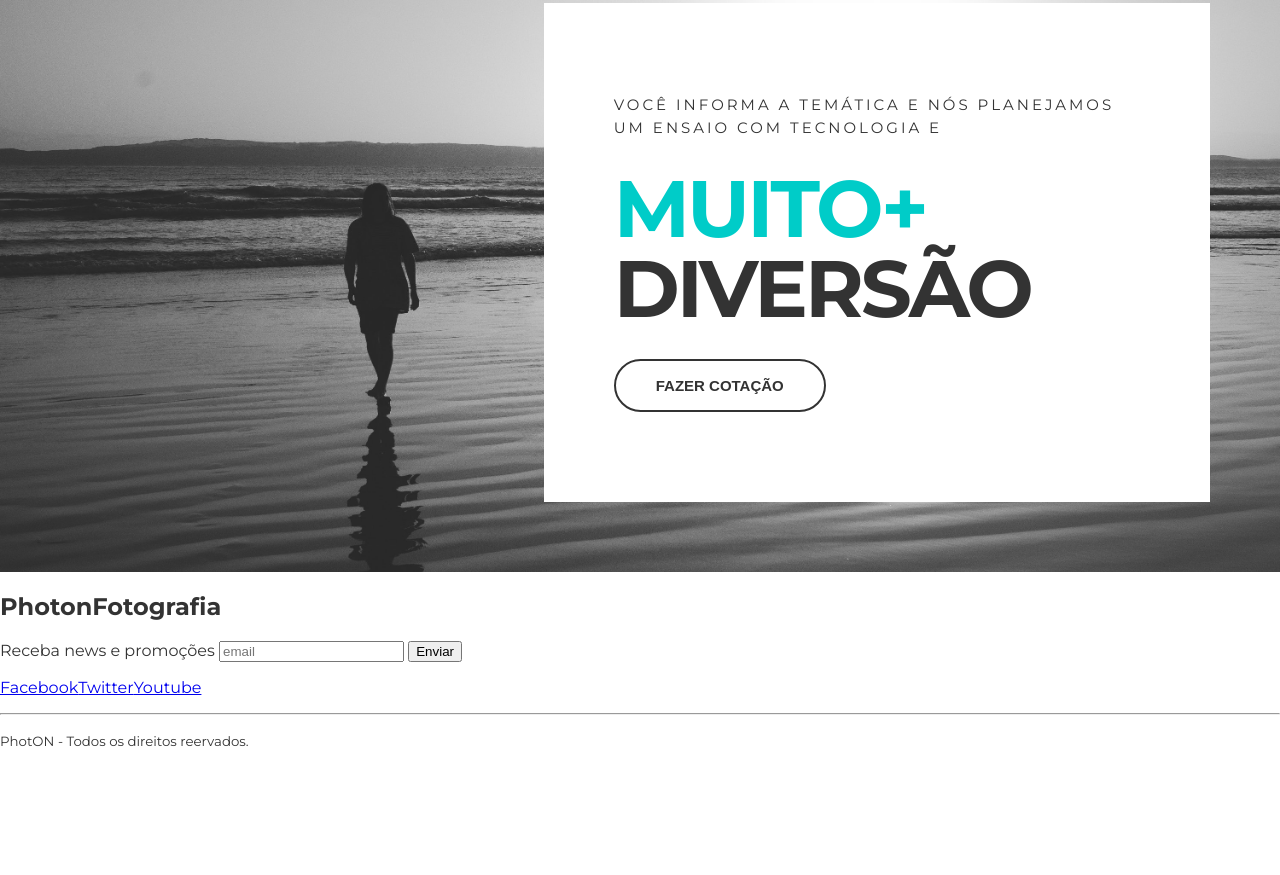
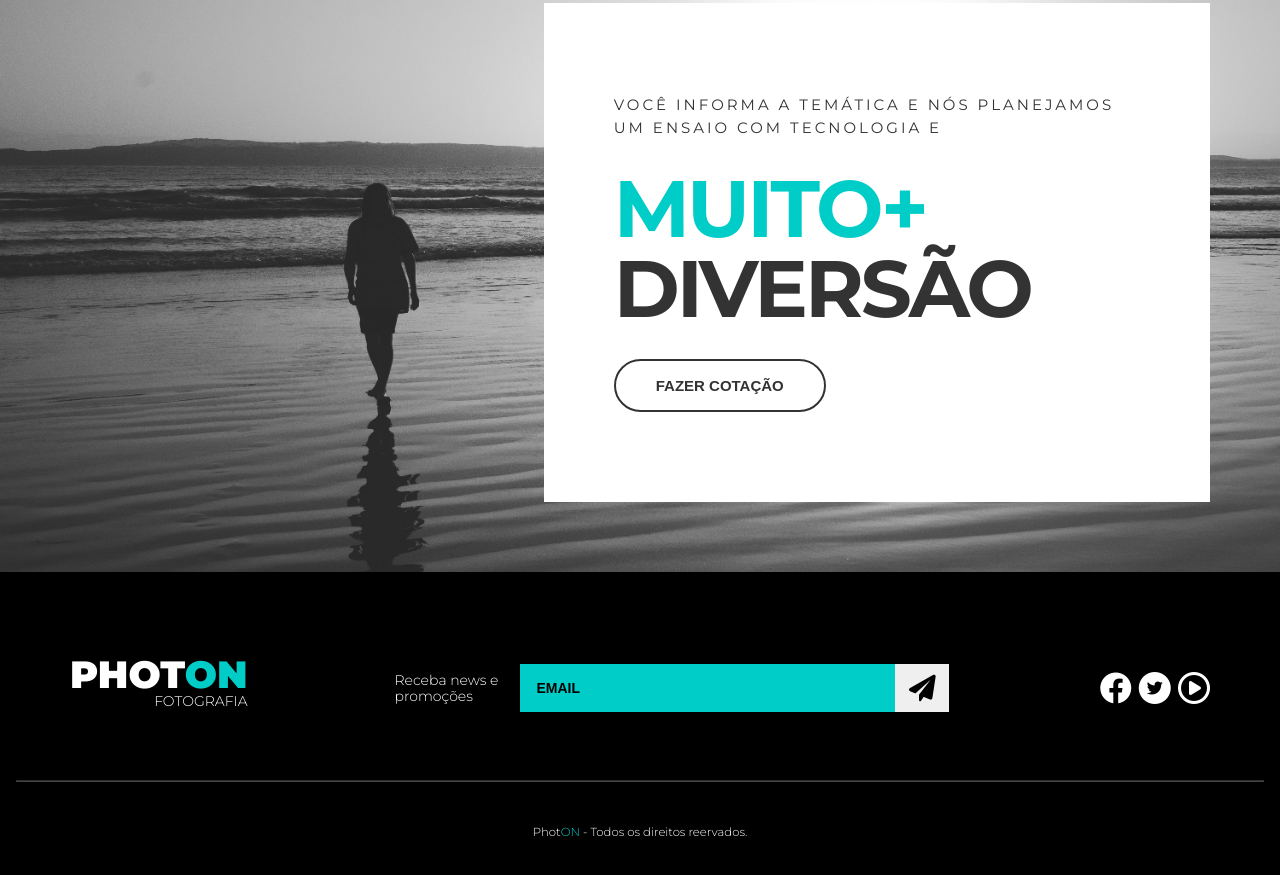
Before and after one commit to GeaneOliveira/photon, a website: page src/index.html in a window 1280 px wide. Shown: the part 1697-2572 px from the top of the page. Before the commit the page ends 2463 px from the top, so only its background shows below. Drawn offline with Linux system fonts and the light colour scheme.

Commit message:
feat(footer): implemented footer styles

```diff
--- a/src/index.html
+++ b/src/index.html
@@ -104,19 +104,40 @@
       </section>
     </main>
 
-    <footer>
-      <h2>Phot<span>on</span><span>Fotografia</span></h2>
-      <form>
-        <label>Receba news e promoções</label>
-        <input type="email" placeholder="email" />
-        <button type="submit">Enviar</button>
-      </form>
-      <ul>
-        <li><a href="htpps://facebook.com/" target="_blank">Facebook</a></li>
-        <li><a href="htpps://twitter.com/" target="_blank">Twitter</a></li>
-        <li><a href="htpps://youtube.com/" target="_blank">Youtube</a></li>
-      </ul>
+    <footer class="footer" >
+      <div class="container footer__container">
+        <h2 class="logo-photon">Phot<span class="copy--primary">on</span><span class="logo-photon__subtitle">Fotografia</span></h2>
+        <form class="footer__form">
+          <label for="email">Receba news e promoções</label>
+          <div class="footer__email">
+            <input id="email"type="email" placeholder="email" />
+            <button type="submit">
+              <i class="fas fa-paper-plane fa-2x"></i>
+            </button>
+          </div>
+        </form>
+        <ul class="footer__social">
+          <li>
+            <a href="htpps://facebook.com/" target="_blank">
+              <i class="fab fa-facebook fa-2x"></i>
+            </a>
+          </li>
+          <li>
+            <a href="htpps://twitter.com/" target="_blank">
+              <span class="fa-stack">
+                <i class="fas fa-circle fa-stack-2x fa-inverse"></i>
+                <i class="fab fa-twitter fa-stack-1x "></i>
+              </span>
+            </a>
+          </li>
+          <li>
+            <a href="htpps://youtube.com/" target="_blank">
+              <i class="far fa-play-circle fa-2x"></i>
+            </a>
+          </li>
+        </ul>
+      </div>
       <hr />
       <p>
-        <small>Phot<span>ON</span> - Todos os direitos reervados.</small>
+        <small>Phot<span class="copy--primary">ON</span> - Todos os direitos reervados.</small>
       </p>
--- a/src/style.css
+++ b/src/style.css
@@ -1,4 +1,6 @@
 @import url('https://fonts.googleapis.com/css2?family=Montserrat:wght@300;400;500;700;900&family=Roboto&display=swap');
+@import url('https://cdnjs.cloudflare.com/ajax/libs/font-awesome/6.0.0-beta2/css/fontawesome.min.css');
+@import url('https://cdnjs.cloudflare.com/ajax/libs/font-awesome/6.0.0-beta2/css/all.min.css');
 
 * {
   box-sizing: border-box;
@@ -215,6 +217,7 @@ ul {
   margin-bottom: 2.5rem;
 }
 
+
 .btn--institutional:hover {
   color: var(--color-copy);
   background-color: unset;
@@ -267,3 +270,106 @@ ul {
   border-color: var(--color-copy);
   background: unset;
 }
+
+.footer {
+  background-color:#000;
+  color: #fff;
+  padding: 0 1rem;
+}
+
+.footer__container {
+  display: grid;
+  grid-template-columns: repeat(3, auto);
+  align-items: center;
+  padding: 5.25rem 0 3.75rem 0;
+}
+
+.footer .logo-photon {
+  justify-self: start;
+  margin: 0;
+}
+
+.logo-photon__subtitle {
+  display:  block;
+}
+
+.footer__form {
+  display: grid;
+  place-items: center;
+  grid-template-columns: 10ch auto;
+  gap: 1.25rem;
+}
+
+.footer__form label {
+  font-size: .875rem;
+  font-weight: 300;
+  text-align: left;
+  line-height: 1rem;
+}
+
+.footer__email {
+  display: grid;
+  grid-template-columns: auto 3.375rem;
+  width: 100%;
+}
+
+.footer__form input{
+  background-color: var(--color-primary);
+  border: unset;
+  padding: 1rem;
+  font-size: .875rem;
+  font-weight: 700;
+  text-transform: uppercase;
+
+}
+
+.footer__form input::placeholder {
+  color: #000;
+}
+
+.footer__form input:focus {
+  outline: unset;
+}
+
+.footer__form button {
+  cursor: pointer;
+  border: unset;
+  height: 100%;
+  transition: .3s all ease;
+}
+
+.footer__form button:hover{
+  border: 3px solid #fff;
+  background-color: var(--color-primary);
+  vertical-align: middle;
+
+}
+
+.footer__social {
+  justify-self: end;
+}
+
+.footer__social a,
+.footer__social a:visited,
+.footer__social a:active {
+  color: #fff;
+  margin-left: 0.2rem ;
+}
+
+.footer__social a .fa-twitter,
+.footer__social a:visited .fa-twitter,
+.footer__social a:active .fa-twitter {
+  color: #000;
+}
+.footer hr {
+  border-color: #fff4;
+  margin: 0;
+}
+
+.footer p {
+  text-align: center;
+  font-size: .875rem;
+  font-weight: 300;
+  margin: 0;
+  margin: 2.5rem 0;
+}
```
